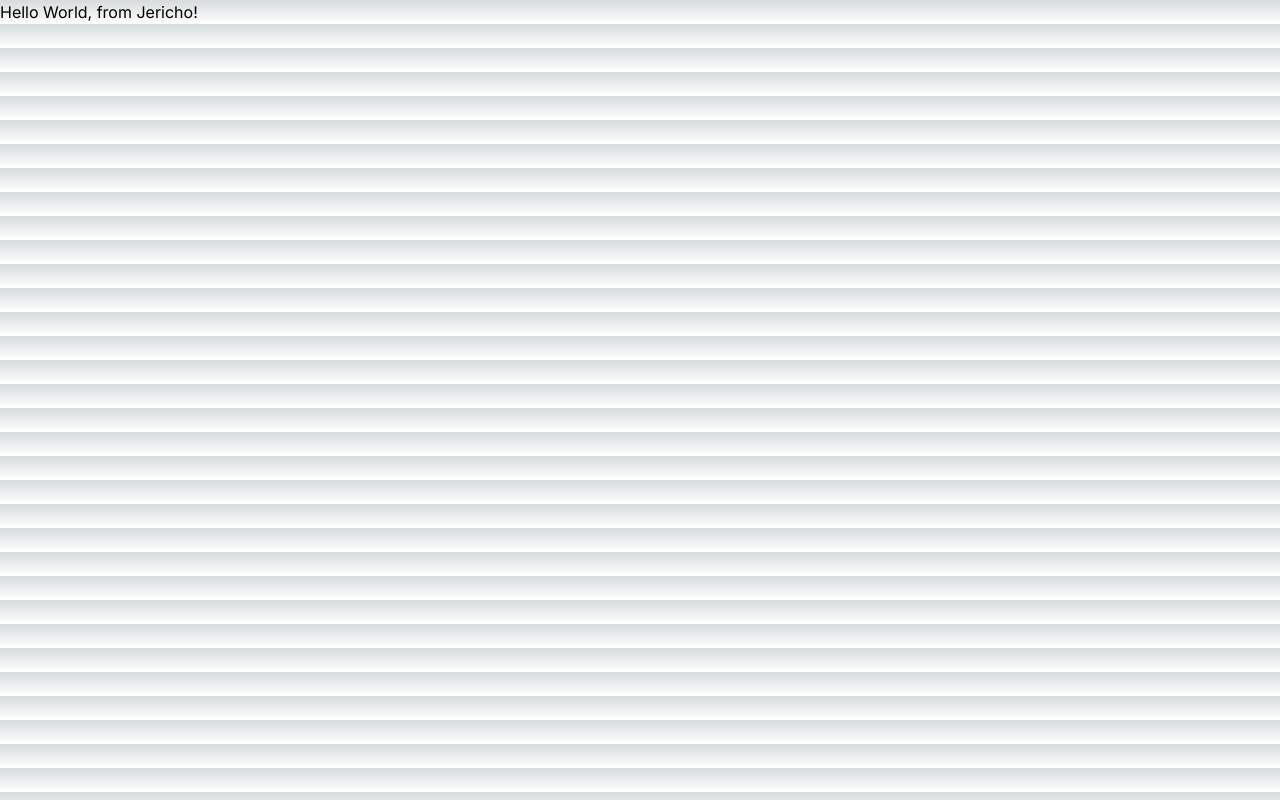
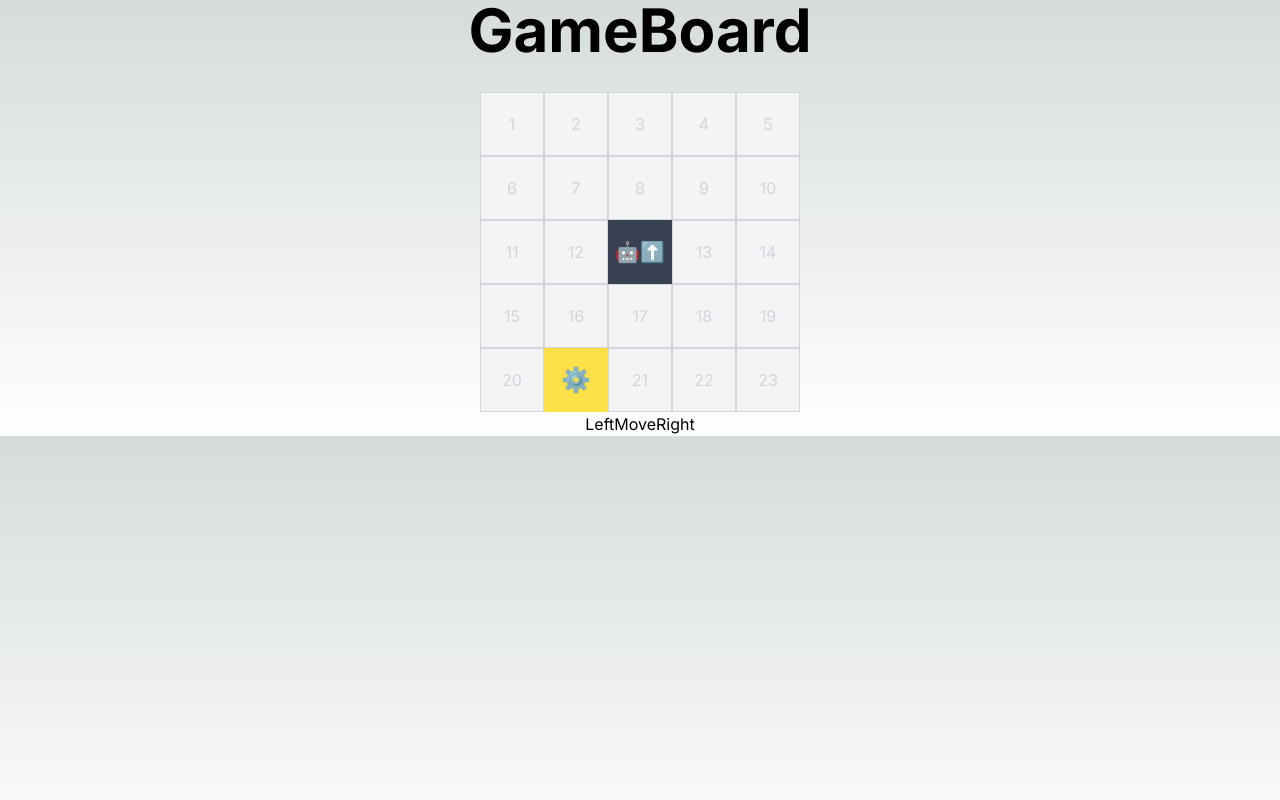
Before and after one commit to kznCORP/robot-game, a Next.js app: page / in a window 1280 px wide. Built offline with nearby package versions, Linux system fonts and the light colour scheme.

Commit message:
Added Gameboard, Toy Robot, Target Square, and functional controls; est time: 3:28

```diff
--- a/src/app/page.js
+++ b/src/app/page.js
@@ -1,9 +1,16 @@
-import Image from "next/image";
+"use client";
+
+import React, { useEffect, useState } from "react";
+
+import GameBoard from "@/components/GameBoard";
 
 export default function Home() {
   return (
     <main>
-      <h1>Hello World, from Jericho!</h1>
+      <div className="flex flex-col items-center justify-center w-full flex-1 px-20 text-center">
+        <h1 className="text-6xl font-bold mb-8">GameBoard</h1>
+        <GameBoard rows={5} columns={5} />
+      </div>
     </main>
   );
 }
--- /dev/null
+++ b/src/components/GameBoard.js
@@ -0,0 +1,187 @@
+"use client";
+
+import React, { useState, useEffect } from "react";
+
+/**
+ * Bugs are:
+ * - If the Grid is an even number, Toy Robot is not in the middle.
+ *
+ *
+ * Most difficult Bug squished:
+ * - Server and client data did not match, server expected random tsPosition to be one place, and client showed another.
+ * - error msg: Prop `style` did not match. Server: expected "grid-row-start:3;grid-column-start:4" Client: "grid-row-start:4;grid-column-start:4"
+ * [Fixed by using useEffect to generate a random position instead of initializating it in useState, did not know Next.js struggles with random data values in CSR/SSR.
+ */
+
+const GameBoard = ({ rows, columns }) => {
+  // Toy Robot
+  const [toyRobotPosition, setToyRobotPosition] = useState({
+    row: Math.floor(rows / 2),
+    column: Math.floor(columns / 2),
+  });
+  const [toyRobotDirection, setToyRobotDirection] = useState("NORTH");
+  const [rotationClass, setRotationClass] = useState(0);
+
+  // Target Square
+  const [targetSquarePosition, setTargetSquarePosition] = useState({
+    row: 0,
+    column: 0,
+  });
+
+  // Create a dynamic grid, excluding 2 for Toy Robot and Target Square
+  const gameBoard = [];
+
+  for (let i = 0; i < rows * columns - 2; i++) {
+    gameBoard.push(
+      <div
+        key={i}
+        className="bg-gray-100 border border-gray-300 h-16 w-16 flex items-center justify-center"
+      >
+        <p className="text-gray-300">{i + 1}</p>
+      </div>
+    );
+  }
+
+  // Function to move the toy robot
+  const moveToyRobot = () => {
+    setToyRobotPosition((prevPosition) => {
+      let { row, column } = prevPosition;
+      // Edge condition, refactor here if toy robot moves out of bounds, end game.
+      if (toyRobotDirection === "NORTH" && row > 0) row--;
+      else if (toyRobotDirection === "EAST" && column < columns - 1) column++;
+      else if (toyRobotDirection === "SOUTH" && row < rows - 1) row++;
+      else if (toyRobotDirection === "WEST" && column > 0) column--;
+      return { row, column };
+    });
+  };
+
+  // Rotate the Toy Robot to the left
+  const rotateLeft = () => {
+    setToyRobotDirection((prevDirection) => {
+      let newDirection;
+
+      switch (prevDirection) {
+        case "NORTH":
+          setRotationClass("-rotate-90");
+          newDirection = "WEST";
+          break;
+        case "WEST":
+          setRotationClass("rotate-180");
+          newDirection = "SOUTH";
+          break;
+        case "SOUTH":
+          setRotationClass("rotate-90");
+          newDirection = "EAST";
+          break;
+        case "EAST":
+          setRotationClass("rotate-0");
+          newDirection = "NORTH";
+          break;
+        default:
+          newDirection = prevDirection;
+      }
+
+      return newDirection;
+    });
+  };
+
+  // Rotate the Toy Robot to the right
+  const rotateRight = () => {
+    setToyRobotDirection((prevDirection) => {
+      let newDirection;
+
+      switch (prevDirection) {
+        case "NORTH":
+          setRotationClass("rotate-90");
+          newDirection = "EAST";
+          break;
+        case "EAST":
+          setRotationClass("rotate-180");
+          newDirection = "SOUTH";
+          break;
+        case "SOUTH":
+          setRotationClass("-rotate-90");
+          newDirection = "WEST";
+          break;
+        case "WEST":
+          setRotationClass("rotate-0");
+          newDirection = "NORTH";
+          break;
+        default:
+          newDirection = prevDirection;
+      }
+
+      return newDirection;
+    });
+  };
+
+  useEffect(() => {
+    // Generate a random position for the target square
+    const generateRandomPosition = () => {
+      const randomRow = Math.floor(Math.random() * rows);
+      const randomColumn = Math.floor(Math.random() * columns);
+      return { row: randomRow, column: randomColumn };
+    };
+
+    // Only generate a new position for the target square if it's the first render
+    if (targetSquarePosition.row === 0 && targetSquarePosition.column === 0) {
+      setTargetSquarePosition(generateRandomPosition());
+    } else {
+      // Check if the toy robot has reached the target square
+      if (
+        toyRobotPosition.row === targetSquarePosition.row &&
+        toyRobotPosition.column === targetSquarePosition.column
+      ) {
+        // If the toy robot has reached the target square, generate a new random position for the target square
+        setTargetSquarePosition(generateRandomPosition());
+      }
+    }
+  }, [toyRobotPosition, rows, columns, targetSquarePosition]);
+
+  return (
+    <div>
+      <div
+        className="grid"
+        style={{
+          // Display Gameboard
+          gridTemplateRows: `repeat(${rows}, 1fr)`,
+          gridTemplateColumns: `repeat(${columns}, 1fr)`,
+        }}
+      >
+        {gameBoard}
+
+        {/* Toy Robot */}
+        <div
+          className={`bg-gray-700 w-full h-full flex items-center justify-center text-xl ${rotationClass}`}
+          style={{
+            // Display robot in the middle of the grid
+            gridRowStart: toyRobotPosition.row + 1,
+            gridColumnStart: toyRobotPosition.column + 1,
+          }}
+        >
+          🤖⬆️
+        </div>
+
+        {/* Target Square */}
+        <div
+          className="bg-yellow-300 w-full h-full flex items-center justify-center text-2xl"
+          style={{
+            // Display random target square position.
+            gridRowStart: targetSquarePosition.row + 1,
+            gridColumnStart: targetSquarePosition.column + 1,
+          }}
+        >
+          ⚙️
+        </div>
+      </div>
+
+      <div className="controls">
+        <button onClick={rotateLeft}>Left</button>
+        <button onClick={moveToyRobot}>Move</button>
+        <button onClick={rotateRight}>Right</button>
+      </div>
+    </div>
+  );
+};
+
+export default GameBoard;
--- /dev/null
+++ b/src/components/Leaderboard.js
@@ -0,0 +1,2 @@
+// The leaderboard should display a table of games and users, ranked by game score.
+//  It is sufficient to store this information in browser memory.
--- /dev/null
+++ b/src/components/ToyRobot.js
@@ -0,0 +1,20 @@
+import React, { useState, useEffect } from "react";
+
+const ToyRobot = ({ gridRows, gridColumns }) => {
+  // Initialize the robot's position in the middle of the grid
+  const [position, setPosition] = useState({
+    row: Math.floor(gridRows / 2),
+    column: Math.floor(gridColumns / 2),
+  });
+
+  return (
+    <div
+      className="bg-red-500 w-full h-full flex items-center justify-center"
+      style={robotStyle}
+    >
+      🤖
+    </div>
+  );
+};
+
+export default ToyRobot;
```
Also changed, not shown: src/components/Timer.js (added), 1 other file (tests, documents, lock files or other folders).
